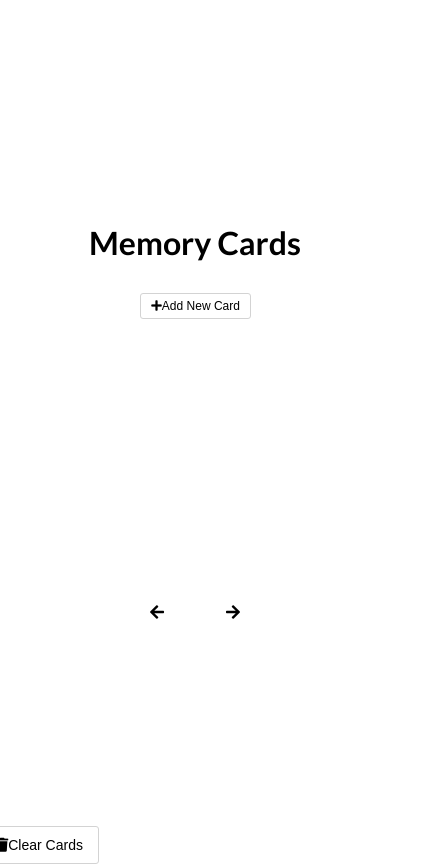
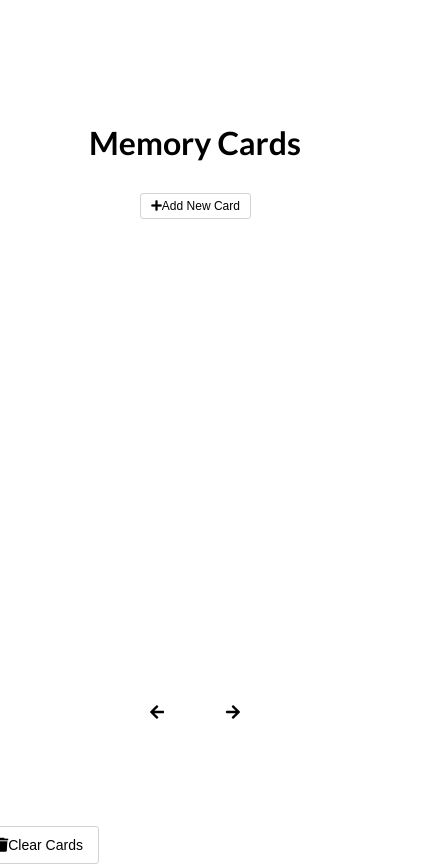
Before and after one commit to ianclark226/Coding-Flash-Cards, a plain HTML site: page flashcards/index.html in a window 390 px wide. Shown: the whole page, 445 px wide, since content can reach past the window. Drawn offline with Linux system fonts and the light colour scheme.

Commit message:
styling for phone

```diff
--- a/flashcards/style.css
+++ b/flashcards/style.css
@@ -59,8 +59,8 @@ h1 button {
 .cards {
     perspective: 1000px;
     position: relative;
-    height: 300px;
-    width: 500px;
+    height: 500px;
+    width: 300px;
     max-width: 100%;
 }
 
@@ -188,6 +188,6 @@ transform: translateX(0) rotateY(0deg);
     border-radius: 3px;
     font-size: 16px;
     padding: 12px;
-    min-width: 500px;
+    min-width: 300px;
     max-width: 100%;
 }
```
